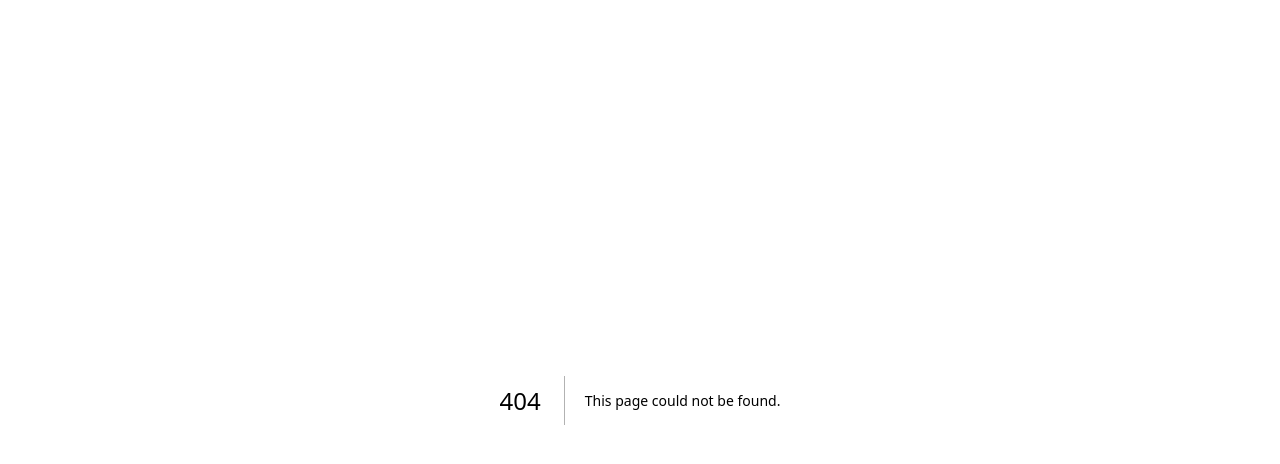
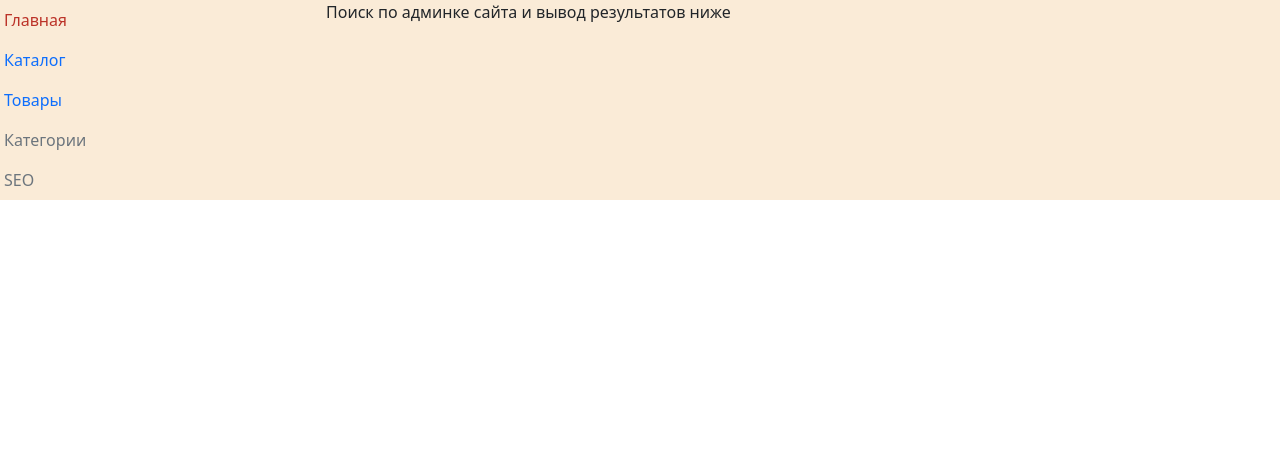
Before and after one commit to tetpic/gk-cms, a Next.js app: page /admin in a window 1280 px wide. Before the commit this address had no page. Shown: the top 464 px of the page. Built offline with nearby package versions, Linux system fonts and the light colour scheme.

Commit message:
first commit

```diff
--- a/package.json
+++ b/package.json
@@ -12,11 +12,15 @@
     "@types/node": "18.15.9",
     "@types/react": "18.0.29",
     "@types/react-dom": "18.0.11",
+    "bootstrap": "^5.2.3",
     "eslint": "8.36.0",
     "eslint-config-next": "13.2.4",
     "next": "13.2.4",
     "react": "18.2.0",
     "react-dom": "18.2.0",
     "typescript": "5.0.2"
+  },
+  "devDependencies": {
+    "sass": "^1.60.0"
   }
 }
--- /dev/null
+++ b/src/app/admin/admin.module.scss
@@ -0,0 +1,6 @@
+// @import "./node_modules/bootstrap/scss/bootstrap.scss";
+
+.active{
+    color: rgb(187, 50, 40) !important;
+
+}
--- /dev/null
+++ b/src/app/admin/catalog/page.tsx
@@ -0,0 +1,5 @@
+export default function ProductsPage() {
+    return <>
+    <div>Рендер каталога</div>
+    </>
+}
--- /dev/null
+++ b/src/app/admin/layout.tsx
@@ -0,0 +1,40 @@
+"use client"
+import s from './admin.module.scss'
+
+import Link from "next/link"
+import { usePathname } from "next/navigation"
+// import { useRouter } from "next/router"
+import AdminNavigation from "./page"
+
+
+export default function AdminMainLayout({
+  children,
+}: {
+  children: React.ReactNode
+}) {
+    const router = usePathname()
+    return (
+      <div className='row'>
+        <ul className="nav flex-column col-3">
+          <li className="nav-item">
+            <Link className={'nav-link ' + (router=='/admin'? s.active : '')} aria-current="page" href="/admin">Главная</Link>
+          </li>
+          <li className="nav-item">
+            <Link className={'nav-link ' + (router=='/admin/catalog'? s.active:'')}  aria-current="page" href="/admin/catalog">Каталог</Link>
+          </li>
+          <li className="nav-item">
+            <Link className={'nav-link ' + (router=='/admin/products'? s.active:'')} href="/admin/products">Товары</Link>
+          </li>
+          <li className="nav-item">
+            <Link className={'nav-link disabled ' + (router=='/admin/categories'? s.active:'')} href="/admin/categories">Категории</Link>
+          </li>
+          <li className="nav-item">
+            <Link className={'nav-link disabled ' + (router=='/admin/seo'? s.active:'')} href="/admin/seo" tabIndex={-1}>SEO</Link>
+          </li>
+        </ul>
+        <section className='col-9'>
+          {children}
+        </section>
+      </div>
+    )
+  }
--- /dev/null
+++ b/src/app/admin/page.tsx
@@ -0,0 +1,8 @@
+
+
+export default function AdminMain() {
+    return <>
+
+            Поиск по админке сайта и вывод результатов ниже
+    </>
+}
--- /dev/null
+++ b/src/app/admin/products/page.tsx
@@ -0,0 +1,5 @@
+export default function ProductsPage() {
+    return <>
+    <div>Рендер товаров</div>
+    </>
+}
--- a/src/app/globals.css
+++ /dev/null
@@ -1,107 +0,0 @@
-:root {
-  --max-width: 1100px;
-  --border-radius: 12px;
-  --font-mono: ui-monospace, Menlo, Monaco, 'Cascadia Mono', 'Segoe UI Mono',
-    'Roboto Mono', 'Oxygen Mono', 'Ubuntu Monospace', 'Source Code Pro',
-    'Fira Mono', 'Droid Sans Mono', 'Courier New', monospace;
-
-  --foreground-rgb: 0, 0, 0;
-  --background-start-rgb: 214, 219, 220;
-  --background-end-rgb: 255, 255, 255;
-
-  --primary-glow: conic-gradient(
-    from 180deg at 50% 50%,
-    #16abff33 0deg,
-    #0885ff33 55deg,
-    #54d6ff33 120deg,
-    #0071ff33 160deg,
-    transparent 360deg
-  );
-  --secondary-glow: radial-gradient(
-    rgba(255, 255, 255, 1),
-    rgba(255, 255, 255, 0)
-  );
-
-  --tile-start-rgb: 239, 245, 249;
-  --tile-end-rgb: 228, 232, 233;
-  --tile-border: conic-gradient(
-    #00000080,
-    #00000040,
-    #00000030,
-    #00000020,
-    #00000010,
-    #00000010,
-    #00000080
-  );
-
-  --callout-rgb: 238, 240, 241;
-  --callout-border-rgb: 172, 175, 176;
-  --card-rgb: 180, 185, 188;
-  --card-border-rgb: 131, 134, 135;
-}
-
-@media (prefers-color-scheme: dark) {
-  :root {
-    --foreground-rgb: 255, 255, 255;
-    --background-start-rgb: 0, 0, 0;
-    --background-end-rgb: 0, 0, 0;
-
-    --primary-glow: radial-gradient(rgba(1, 65, 255, 0.4), rgba(1, 65, 255, 0));
-    --secondary-glow: linear-gradient(
-      to bottom right,
-      rgba(1, 65, 255, 0),
-      rgba(1, 65, 255, 0),
-      rgba(1, 65, 255, 0.3)
-    );
-
-    --tile-start-rgb: 2, 13, 46;
-    --tile-end-rgb: 2, 5, 19;
-    --tile-border: conic-gradient(
-      #ffffff80,
-      #ffffff40,
-      #ffffff30,
-      #ffffff20,
-      #ffffff10,
-      #ffffff10,
-      #ffffff80
-    );
-
-    --callout-rgb: 20, 20, 20;
-    --callout-border-rgb: 108, 108, 108;
-    --card-rgb: 100, 100, 100;
-    --card-border-rgb: 200, 200, 200;
-  }
-}
-
-* {
-  box-sizing: border-box;
-  padding: 0;
-  margin: 0;
-}
-
-html,
-body {
-  max-width: 100vw;
-  overflow-x: hidden;
-}
-
-body {
-  color: rgb(var(--foreground-rgb));
-  background: linear-gradient(
-      to bottom,
-      transparent,
-      rgb(var(--background-end-rgb))
-    )
-    rgb(var(--background-start-rgb));
-}
-
-a {
-  color: inherit;
-  text-decoration: none;
-}
-
-@media (prefers-color-scheme: dark) {
-  html {
-    color-scheme: dark;
-  }
-}
--- /dev/null
+++ b/src/app/globals.scss
@@ -0,0 +1,126 @@
+// @import "./node_modules/bootstrap/scss/bootstrap.scss";
+// :root {
+//   --max-width: 1100px;
+//   --border-radius: 12px;
+//   --font-mono: ui-monospace, Menlo, Monaco, 'Cascadia Mono', 'Segoe UI Mono',
+//     'Roboto Mono', 'Oxygen Mono', 'Ubuntu Monospace', 'Source Code Pro',
+//     'Fira Mono', 'Droid Sans Mono', 'Courier New', monospace;
+
+//   --foreground-rgb: 172, 72, 72;
+//   --background-start-rgb: 214, 219, 220;
+//   --background-end-rgb: 255, 255, 0;
+
+//   --primary-glow: conic-gradient(
+//     from 180deg at 50% 50%,
+//     #16abff33 0deg,
+//     #0885ff33 55deg,
+//     #54d6ff33 120deg,
+//     #0071ff33 160deg,
+//     transparent 360deg
+//   );
+//   --secondary-glow: radial-gradient(
+//     rgba(255, 255, 255, 1),
+//     rgba(255, 255, 255, 0)
+//   );
+
+//   --tile-start-rgb: 239, 245, 249;
+//   --tile-end-rgb: 228, 232, 233;
+//   --tile-border: conic-gradient(
+//     #00000080,
+//     #00000040,
+//     #00000030,
+//     #00000020,
+//     #00000010,
+//     #00000010,
+//     #00000080
+//   );
+
+//   --callout-rgb: 238, 240, 241;
+//   --callout-border-rgb: 172, 175, 176;
+//   --card-rgb: 180, 185, 188;
+//   --card-border-rgb: 131, 134, 135;
+// }
+
+// @media (prefers-color-scheme: dark) {
+//   :root {
+//     --foreground-rgb: 255, 255, 255;
+//     --background-start-rgb: 0, 0, 0;
+//     --background-end-rgb: 0, 0, 0;
+
+//     --primary-glow: radial-gradient(rgba(1, 65, 255, 0.4), rgba(1, 65, 255, 0));
+//     --secondary-glow: linear-gradient(
+//       to bottom right,
+//       rgba(1, 65, 255, 0),
+//       rgba(1, 65, 255, 0),
+//       rgba(1, 65, 255, 0.3)
+//     );
+
+//     --tile-start-rgb: 2, 13, 46;
+//     --tile-end-rgb: 2, 5, 19;
+//     --tile-border: conic-gradient(
+//       #ffffff80,
+//       #ffffff40,
+//       #ffffff30,
+//       #ffffff20,
+//       #ffffff10,
+//       #ffffff10,
+//       #ffffff80
+//     );
+
+//     --callout-rgb: 20, 20, 20;
+//     --callout-border-rgb: 108, 108, 108;
+//     --card-rgb: 100, 100, 100;
+//     --card-border-rgb: 200, 200, 200;
+//   }
+// }
+
+// * {
+//   box-sizing: border-box;
+//   padding: 0;
+//   margin: 0;
+// }
+
+// html,
+// body {
+//   max-width: 100vw;
+//   overflow-x: hidden;
+// }
+
+// body {
+//   color: rgb(var(--foreground-rgb));
+//   background: linear-gradient(
+//       to bottom,
+//       transparent,
+//       rgb(var(--background-end-rgb))
+//     )
+//     rgb(var(--background-start-rgb));
+// }
+
+// a {
+//   color: inherit;
+//   text-decoration: none;
+// }
+
+// @media (prefers-color-scheme: dark) {
+//   html {
+//     color-scheme: dark;
+//   }
+// }
+
+body {
+  background-color: #f4f4f4;
+  margin: 0;
+}
+
+.main-wrapper {
+  max-width: 1920px;
+  background-color: antiquewhite;
+  margin: 0 auto;
+  padding: 0;
+}
+
+// .main-wrapper {
+//   max-width: 1920px;
+//   margin: 0 auto;
+//   background-color: red;
+// }
--- a/src/app/layout.tsx
+++ b/src/app/layout.tsx
@@ -1,4 +1,5 @@
-import './globals.css'
+import './globals.scss'
+import 'bootstrap/dist/css/bootstrap.css'
 
 export const metadata = {
   title: 'Create Next App',
@@ -12,7 +13,11 @@ export default function RootLayout({
 }) {
   return (
     <html lang="en">
-      <body>{children}</body>
+      <body>
+        <div className='main-wrapper'>
+          {children}
+        </div>
+      </body>
     </html>
   )
 }
```
Also changed, not shown: src/app/page.tsx (+84 -81 lines), src/app/page.module.scss (renamed from src/app/page.module.css), 1 other file (tests, documents, lock files or other folders).
